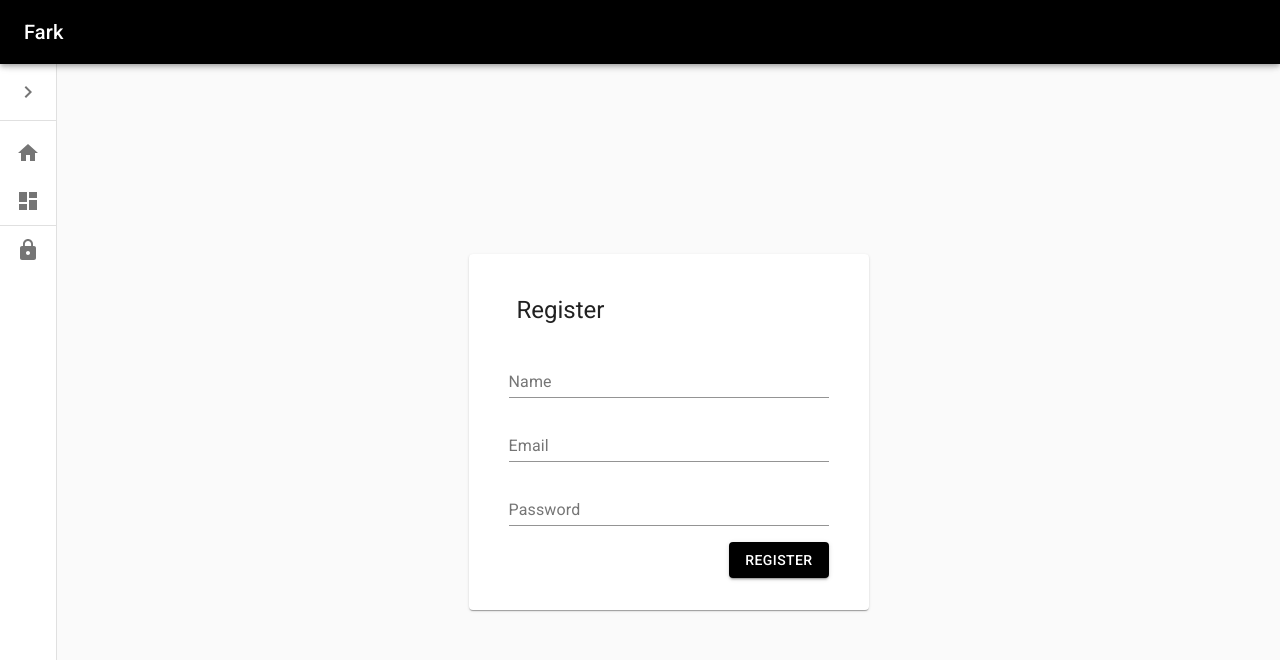
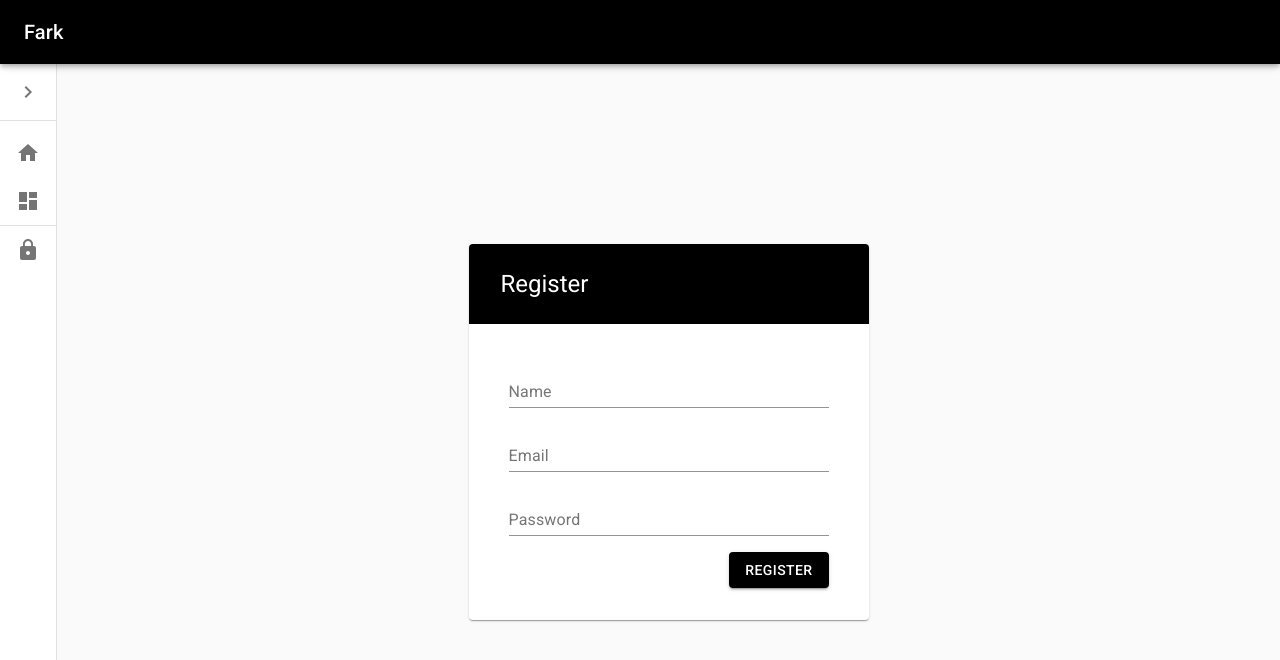
Before and after one commit to n00b-coder9/FARK, a React (Create React App) app in the folder client/: page /auth/register in a window 1280 px wide. Shown: the top 660 px of the page. Built offline with nearby package versions, Linux system fonts and the light colour scheme.

Commit message:
Make login and signup form consistent with other forms

```diff
--- a/client/src/components/auth/Login.js
+++ b/client/src/components/auth/Login.js
@@ -3,7 +3,6 @@ import { useHistory, useLocation } from 'react-router-dom';
 import {
   TextField,
   Card,
-  CardContent,
   CardHeader,
   CardActions,
   Button,
@@ -143,23 +142,34 @@ function Login() {
 
   return (
     <div className={classes.root}>
-      {!isFormEnabled &&
-        <LinearProgress variant="query" style={{ width: mediaMinSm ? '320px' : '100%' }} />
-      }
       <Card
+      >
+        <CardHeader title="Login"
+          style={{
+            backgroundColor: 'black', color: 'white',
+            padding: mediaMinSm ? '24px' : '4px',
+            paddingLeft: mediaMinSm ? '32px' : '6px',
+            paddingRight: mediaMinSm ? '32px' : '6px',
+            width: mediaMinSm ? '400px' : '100%',
+          }} />
+        {/* Only show progress bar when form is disabled */}
+        <LinearProgress
+          variant="query"
+          style={{
+            width: mediaMinSm ? '400px' : '100%',
+            visibility: isFormEnabled ? 'hidden' : 'visible',
+          }}
+        />
+        {/* Login form */}
+        <form noValidate onSubmit={(e) => {
+          e.preventDefault();
+          handleLoginForm();
+        }}
         style={{
           padding: mediaMinSm ? '24px' : '4px',
           paddingLeft: mediaMinSm ? '32px' : '6px',
           paddingRight: mediaMinSm ? '32px' : '6px',
-          width: mediaMinSm ? '320px' : '100%',
-        }}
-      >
-        <CardHeader title="Login" />
-        <CardContent>
-          {/* Login form */}
-          <form noValidate onSubmit={(e) => {
-            e.preventDefault();
-            handleLoginForm();
+          width: mediaMinSm ? '400px' : '100%',
         }}>
           {/* Email */}
           <TextField
@@ -202,7 +212,6 @@ function Login() {
             </Button>
           </CardActions>
         </form>
-        </CardContent>
       </Card>
     </div>
   );
--- a/client/src/components/auth/Register.js
+++ b/client/src/components/auth/Register.js
@@ -159,18 +159,30 @@ function Register() {
 
   return (
     <div className={classes.root}>
-      {!isFormEnabled &&
-        <LinearProgress variant="query" style={{ width: mediaMinSm ? '400px' : '100%' }} />
-      }
-      <Card
-        style={{
-          padding: mediaMinSm ? '24px' : '4px',
-          paddingLeft: mediaMinSm ? '32px' : '6px',
-          paddingRight: mediaMinSm ? '32px' : '6px',
-          width: mediaMinSm ? '400px' : '100%',
-        }}>
-        <CardHeader title="Register"/>
+      <Card>
+        <CardHeader title="Register"
+          style={{
+            backgroundColor: 'black', color: 'white',
+            padding: mediaMinSm ? '24px' : '4px',
+            paddingLeft: mediaMinSm ? '32px' : '6px',
+            paddingRight: mediaMinSm ? '32px' : '6px',
+            width: mediaMinSm ? '400px' : '100%',
+          }} />
+        {/* Only show progress bar when form is disabled */}
+        <LinearProgress
+          variant="query"
+          style={{
+            width: mediaMinSm ? '400px' : '100%',
+            visibility: isFormEnabled ? 'hidden' : 'visible',
+          }}
+        />
         <form noValidate
+          style={{
+            padding: mediaMinSm ? '24px' : '4px',
+            paddingLeft: mediaMinSm ? '32px' : '6px',
+            paddingRight: mediaMinSm ? '32px' : '6px',
+            width: mediaMinSm ? '400px' : '100%',
+          }}
           onSubmit={(e) => {
             e.preventDefault();
             handleRegistrationForm(e);
```
Lines whose indentation alone changed are shown as unchanged.
